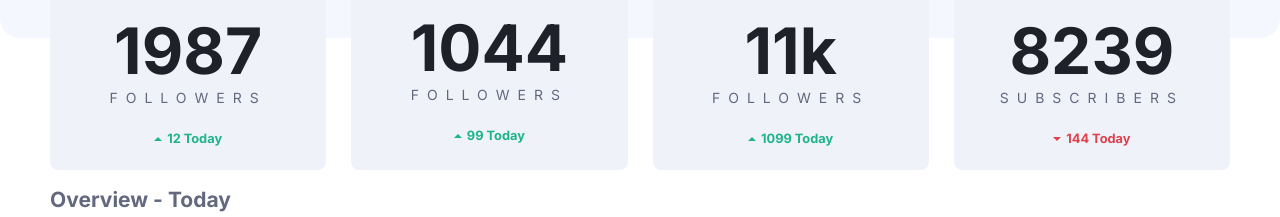
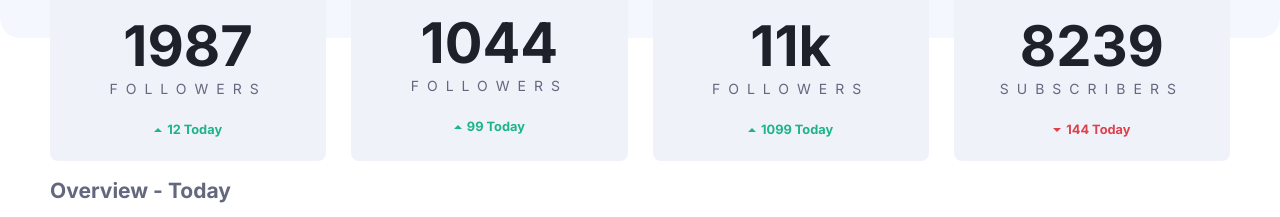
Before and after one commit to lfcifuentes/fm-social-media-dashboard, a plain HTML site: page index.html in a window 1280 px wide. Shown: the part 199-416 px from the top of the page. Drawn offline with Linux system fonts and the light colour scheme.

Commit message:
Change h1 for span

```diff
--- a/app.css
+++ b/app.css
@@ -145,9 +145,11 @@ header .switch input:checked ~ span {
     padding-right: 8px;
 }
 .card .card-followers-number{
-    font-size: 4rem;
+    font-size: 3.5rem;
     margin: 0;
     color: var(--text);
+    font-weight: 700;
+    display: block;
 }
 .card .card-followers-title{
     text-transform: uppercase;
--- a/index.html
+++ b/index.html
@@ -37,7 +37,7 @@
         @nathanf
       </div>
       <div class="card-followers">
-        <h1 class="card-followers-number">1987</h1>
+        <span class="card-followers-number">1987</span>
         <span class="card-followers-title">Followers</span>
       </div>
       <div class="card-today up">
@@ -52,7 +52,7 @@
         @nathanf
       </div>
       <div class="card-followers">
-        <h1 class="card-followers-number">1044</h1>
+        <span class="card-followers-number">1044</span>
         <span class="card-followers-title">Followers</span>
       </div>
       <div class="card-today up">
@@ -67,7 +67,7 @@
         @realnathanf
       </div>
       <div class="card-followers">
-        <h1 class="card-followers-number">11k</h1>
+        <span class="card-followers-number">11k</span>
         <span class="card-followers-title">Followers</span>
       </div>
       <div class="card-today up">
@@ -82,7 +82,7 @@
         Nathan F.
       </div>
       <div class="card-followers">
-        <h1 class="card-followers-number">8239</h1>
+        <span class="card-followers-number">8239</span>
         <span class="card-followers-title">Subscribers</span>
       </div>
       <div class="card-today down">
```
